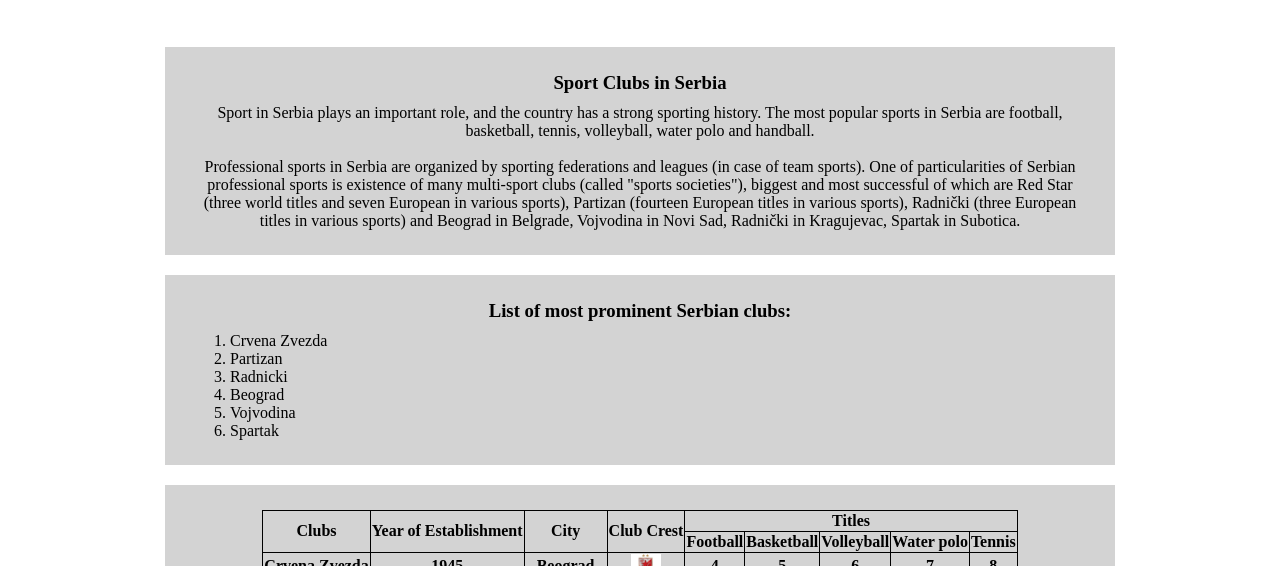
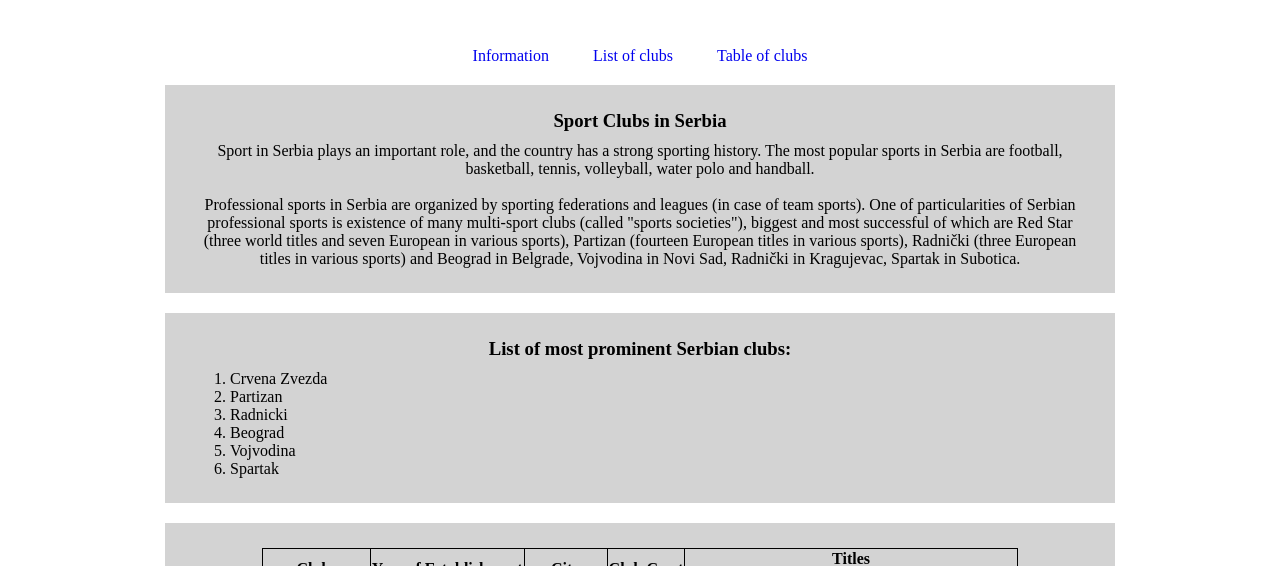
Before and after one commit to ikarpekmen/serbian-clubs, a plain HTML site: page index.html in a window 1280 px wide. Shown: the part 164-730 px from the top of the page. Drawn offline with Linux system fonts and the light colour scheme.

Commit message:
add nav for section on the page

```diff
--- a/index.html
+++ b/index.html
@@ -28,7 +28,12 @@
         </header>
         <main>
             <h1>Serbian sport clubs</h1>
-            <section class="container center">
+            <div class="section-nav">
+            <a href="#1">Information</a>
+            <a href="#2">List of clubs</a>
+            <a href="#3">Table of clubs</a>
+            </div>
+            <section class="container center" id="1">
                  <h3>
                 Sport Clubs in Serbia
                  </h3>
@@ -49,7 +54,7 @@
                 Vojvodina in Novi Sad, Radnički in Kragujevac, Spartak in Subotica.
                  </p>
             </section>
-            <section class="container">
+            <section class="container" id="2">
                 <h3 class="center">
                     List of most prominent Serbian clubs:
                 </h3>
@@ -62,9 +67,9 @@
                     <li>Spartak</li>
                 </ol>
             </section>
-            <section class="container">
+            <section class="container" id="3">
                 <table class="table">
-                    <tr class="container-cell">
+                    <tr>
                         <th rowspan="2">Clubs</th>
                         <th rowspan="2">Year of Establishment</th>
                         <th rowspan="2">City</th>
--- a/style.css
+++ b/style.css
@@ -60,3 +60,12 @@ footer #copy{
     font-weight: bold;
     padding: 10px;
 }
+
+.section-nav {
+    text-align: center;
+}
+main a{
+    padding: 20px;
+    text-decoration: none;
+
+}
```
